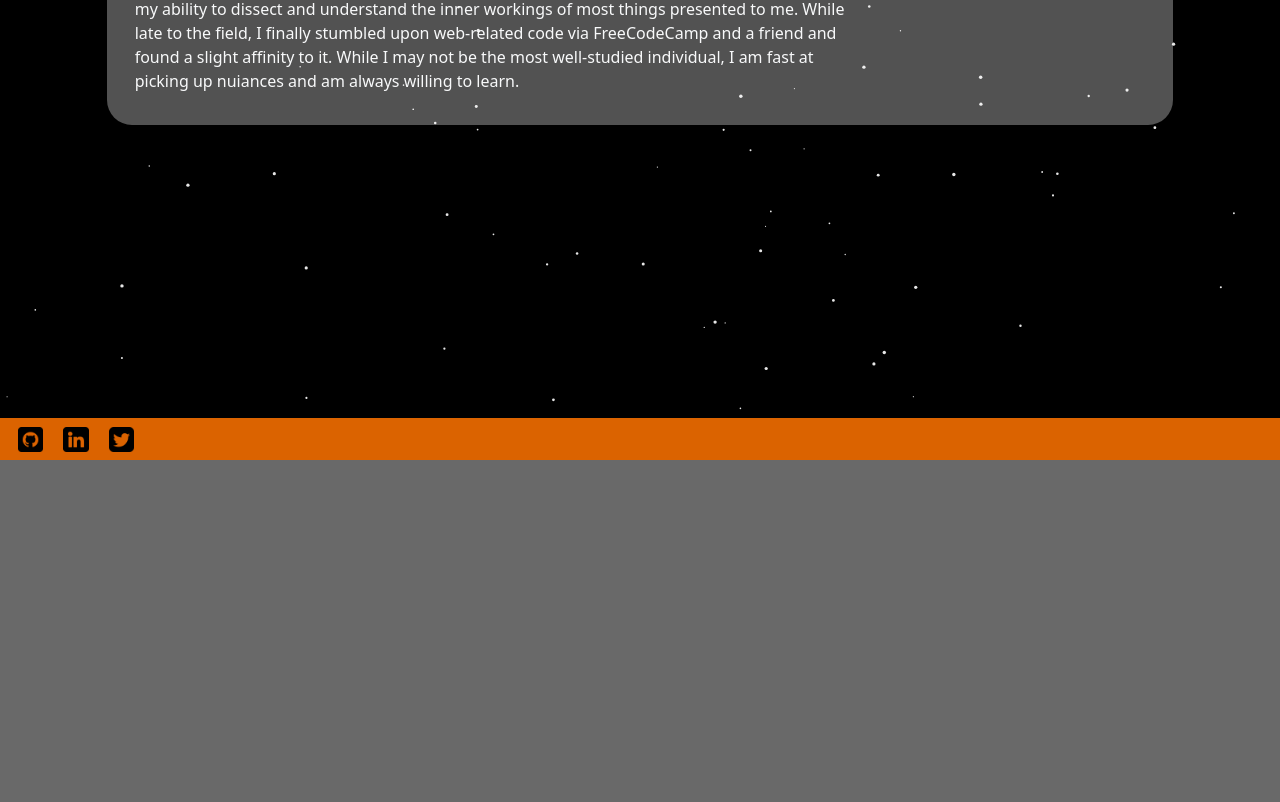
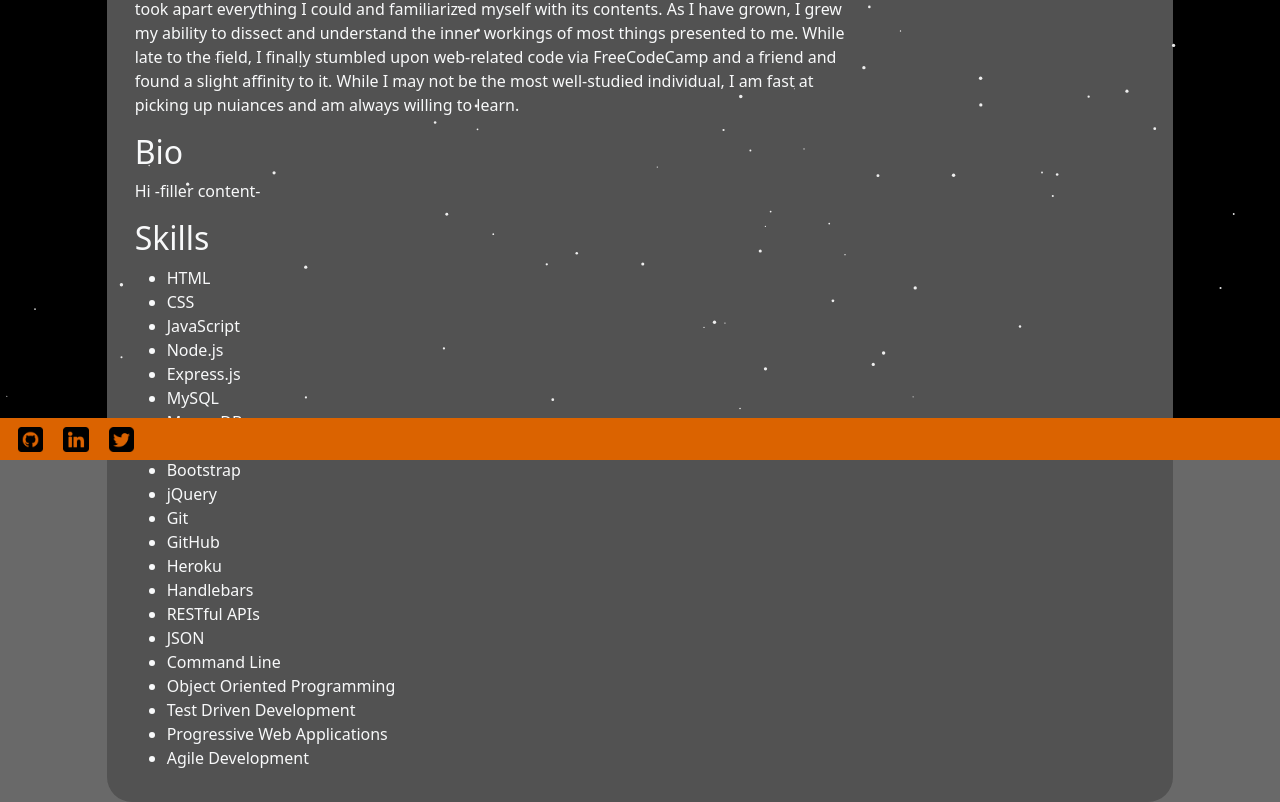
Before and after one commit to shaboon/verbose-goggles, a React (Create React App) app: page / in a window 1280 px wide. Shown: the part 340-1142 px from the top of the page. Before the commit the page ends 800 px from the top, so only its background shows below. Built offline with nearby package versions, Linux system fonts and the light colour scheme.

Commit message:
about page adjusted, incoming carousel for About

```diff
--- a/src/components/pages/About/About.js
+++ b/src/components/pages/About/About.js
@@ -12,7 +12,7 @@ export default function About() {
             to become a software-engineer of the full-stack flavor.
           </p>
           <p className="self-dox text-light">
-            I am live in Greensboro, NC and am currently enrolled in the UNCC
+            I am located in Greensboro, NC and am currently enrolled in the UNCC
             Full-Stack Coding bootcamp.
           </p>
           <p className="intro text-light">
@@ -34,6 +34,40 @@ export default function About() {
           />
         </div>
       </div>
+      <div className="container row">
+        <article className="col-12 col-md-6">
+          <h2 className="text-light">Bio</h2>
+          <p className="text-light">Hi -filler content-</p>
+        </article>
+      </div>
+      <div className="container row">
+        <article className="col-12 col-md-6">
+          <h2 className="text-light">Skills</h2>
+          <ul className="text-light">
+            <li>HTML</li>
+            <li>CSS</li>
+            <li>JavaScript</li>
+            <li>Node.js</li>
+            <li>Express.js</li>
+            <li>MySQL</li>
+            <li>MongoDB</li>
+            <li>React</li>
+            <li>Bootstrap</li>
+            <li>jQuery</li>
+            <li>Git</li>
+            <li>GitHub</li>
+            <li>Heroku</li>
+            <li>Handlebars</li>
+            <li>RESTful APIs</li>
+            <li>JSON</li>
+            <li>Command Line</li>
+            <li>Object Oriented Programming</li>
+            <li>Test Driven Development</li>
+            <li>Progressive Web Applications</li>
+            <li>Agile Development</li>
+          </ul>
+        </article>
+      </div>
     </div>
   );
 }
```
